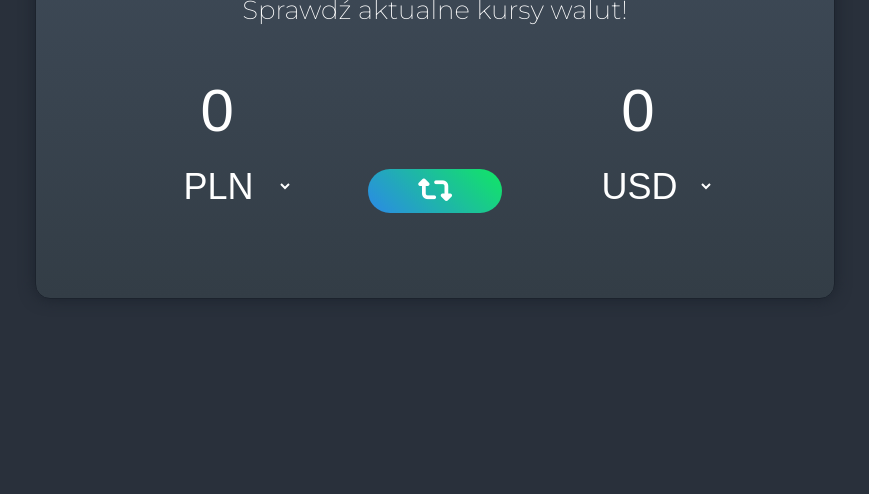
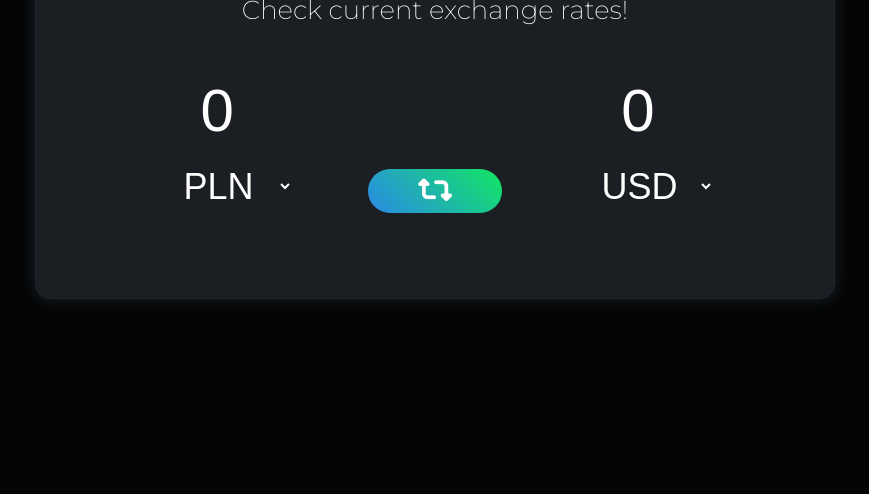
Before and after one commit to huanamigo/js-exchange-app, a plain HTML site: page index.html in a window 1280 px wide. Shown: the part 306-800 px from the top of the page, without its empty margins (205-1074 px from the left). Drawn offline with Linux system fonts and the light colour scheme.

Commit message:
css bg change

```diff
--- a/index.html
+++ b/index.html
@@ -20,7 +20,7 @@
   <body>
     <div class="wrapper">
       <h1>Exchange Rate App</h1>
-      <p>Sprawdź aktualne kursy walut!</p>
+      <p>Check current exchange rates!</p>
 
       <div class="app-body">
         <div class="section-left">
--- a/style.scss
+++ b/style.scss
@@ -10,13 +10,13 @@ body {
   align-items: center;
   height: 100vh;
   font-family: 'Montserrat', sans-serif;
-  background-color: #29303b;
+  background-color: #040505;
 }
 
 .wrapper {
   padding: 50px;
   width: 800px;
-  background-image: linear-gradient(#3f4b59, #333d46);
+  background-color: #1b1e22;
   color: #fff;
   text-align: center;
   border: 1px solid #1c232d;
```
Also changed, not shown: style.css, 1 other file.
